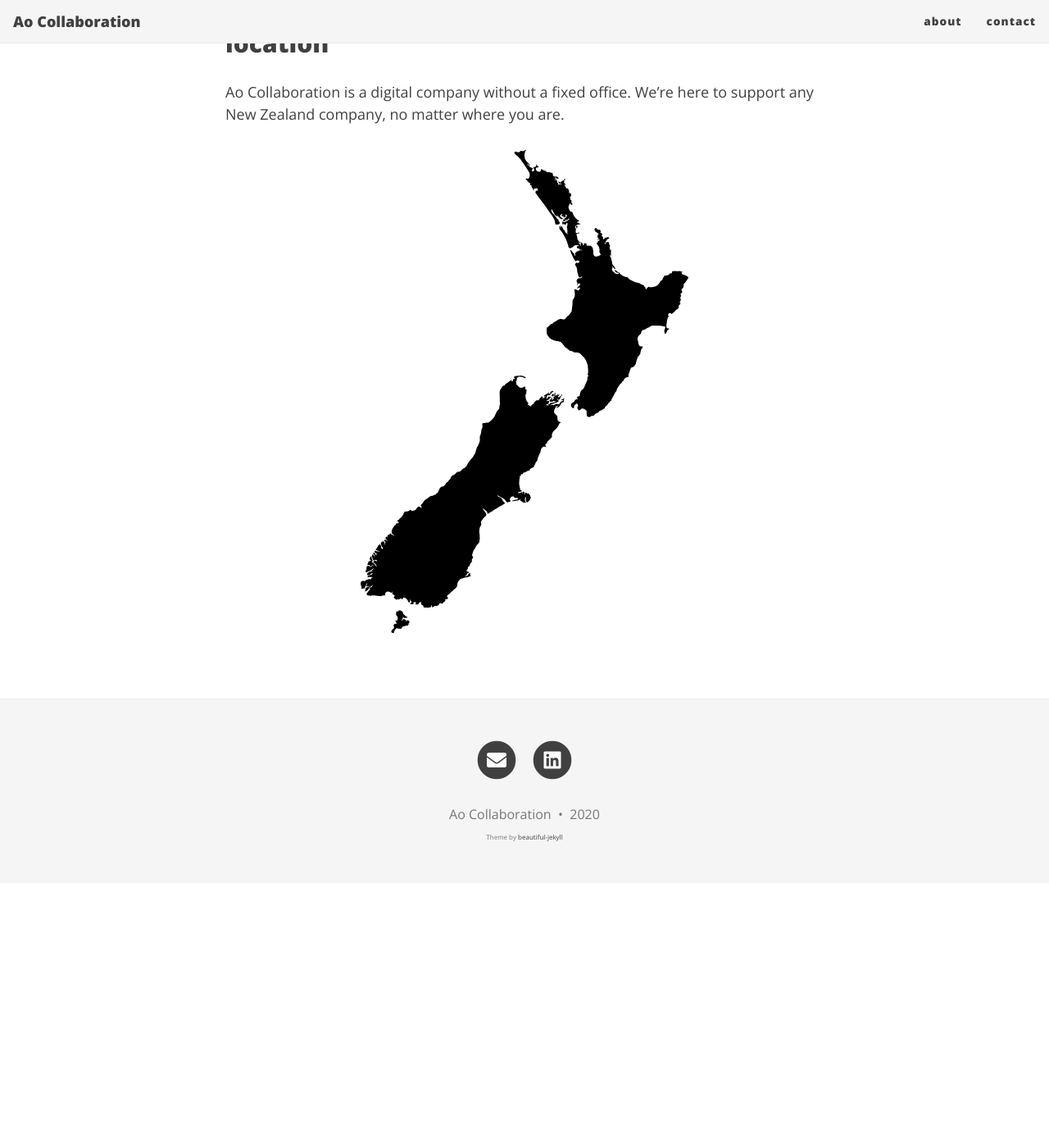
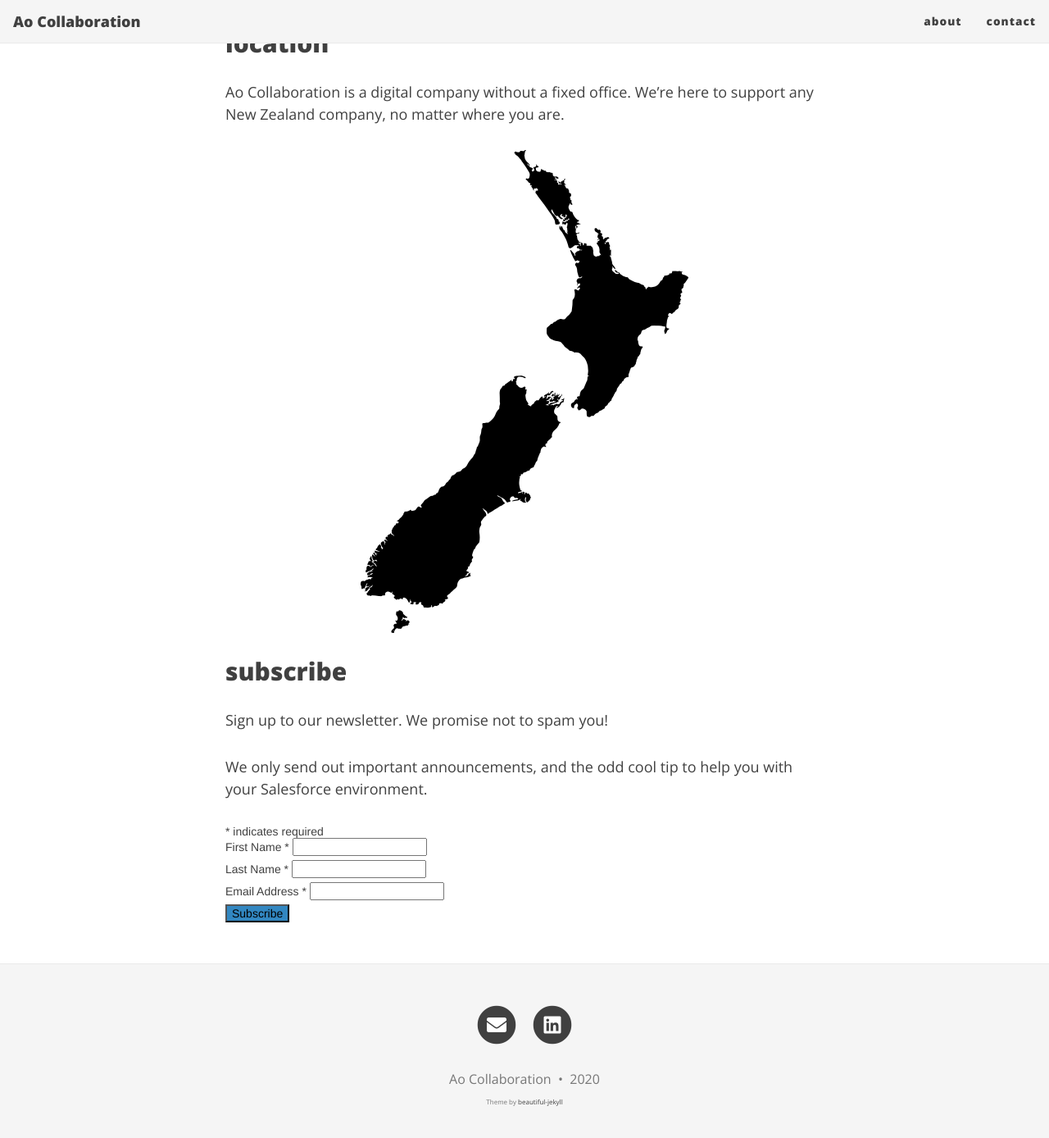
Before and after one commit to Ao-Collaboration/Ao-Collaboration.github.io, a Jekyll site: the page built from contact.md, in a window 1280 px wide and 1400 px high, scrolled down 406 px. Shown: the top 1388 px of the window at 82% size. Built offline with Jekyll 4.4.1, drawn with Linux system fonts in a browser that asks for light colours; nearby versions of some CDN libraries; comment, search, counter and statistics services are not loaded; before the commit the page ends 1483 px from its top, so only the background shows below that.

Commit message:
Add subscription form to contact page #6

```diff
--- /dev/null
+++ b/_includes/subscribe.html
@@ -0,0 +1,44 @@
+<!-- Begin Mailchimp Signup Form -->
+<link href="//cdn-images.mailchimp.com/embedcode/classic-10_7.css" rel="stylesheet" type="text/css">
+<style type="text/css">
+  #mc_embed_signup {
+    background: #fff;
+    clear: left;
+    font: 14px Helvetica, Arial, sans-serif;
+  }
+</style>
+<div id="mc_embed_signup">
+  <form action="https://tech.us2.list-manage.com/subscribe/post?u=b90bcfc66fe56e8f53d017973&amp;id=265e339d68"
+    method="post" id="mc-embedded-subscribe-form" name="mc-embedded-subscribe-form" class="validate" target="_blank"
+    novalidate>
+    <div id="mc_embed_signup_scroll">
+      <div class="indicates-required"><span class="asterisk">*</span> indicates required</div>
+      <div class="mc-field-group">
+        <label for="mce-FNAME">First Name <span class="asterisk">*</span>
+        </label>
+        <input type="text" value="" name="FNAME" class="required" id="mce-FNAME">
+      </div>
+      <div class="mc-field-group">
+        <label for="mce-LNAME">Last Name <span class="asterisk">*</span>
+        </label>
+        <input type="text" value="" name="LNAME" class="required" id="mce-LNAME">
+      </div>
+      <div class="mc-field-group">
+        <label for="mce-EMAIL">Email Address <span class="asterisk">*</span>
+        </label>
+        <input type="email" value="" name="EMAIL" class="required email" id="mce-EMAIL">
+      </div>
+      <div id="mce-responses" class="clear">
+        <div class="response" id="mce-error-response" style="display:none"></div>
+        <div class="response" id="mce-success-response" style="display:none"></div>
+      </div>
+      <!-- real people should not fill this in and expect good things - do not remove this or risk form bot signups-->
+      <div style="position: absolute; left: -5000px;" aria-hidden="true"><input type="text"
+          name="b_b90bcfc66fe56e8f53d017973_265e339d68" tabindex="-1" value=""></div>
+      <div class="clear"><input type="submit" value="Subscribe" name="subscribe" id="mc-embedded-subscribe"
+          class="button"></div>
+    </div>
+  </form>
+</div>
+
+<!--End mc_embed_signup-->
--- a/assets/css/main.css
+++ b/assets/css/main.css
@@ -3,6 +3,16 @@
 ---
 
 @import url("pygment_highlights.css");
+
+/* Mailchip styling */
+
+#mc_embed_signup input.button {
+  background-color: {{ site.link-col | default: "#008AFF" }};
+}
+#mc_embed_signup input.button:hover,
+#mc_embed_signup input.button:focus {
+  background-color: {{ site.hover-col | default: "#0085A1" }};
+}
 
 /* --- General --- */
 
--- a/contact.md
+++ b/contact.md
@@ -14,3 +14,11 @@
 {:refdef: style="text-align: center;"}
 ![NZ]({{ '/assets/img/New_Zealand.png' | relative_url }})
 {: refdef}
+
+## subscribe
+
+Sign up to our newsletter. We promise not to spam you!
+
+We only send out important announcements, and the odd cool tip to help you with your Salesforce environment.
+
+{% include subscribe.html %}
```
Also changed, not shown: assets/css/main-minimal.css (line endings or trailing spaces).
